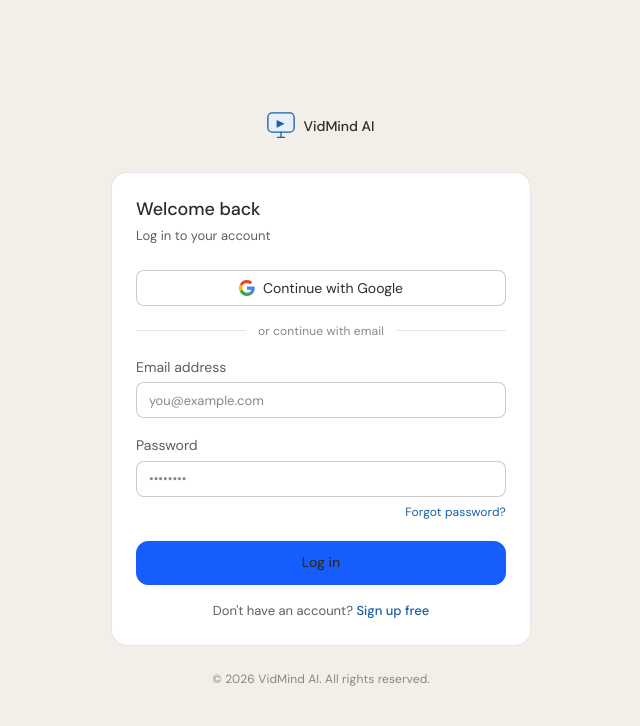
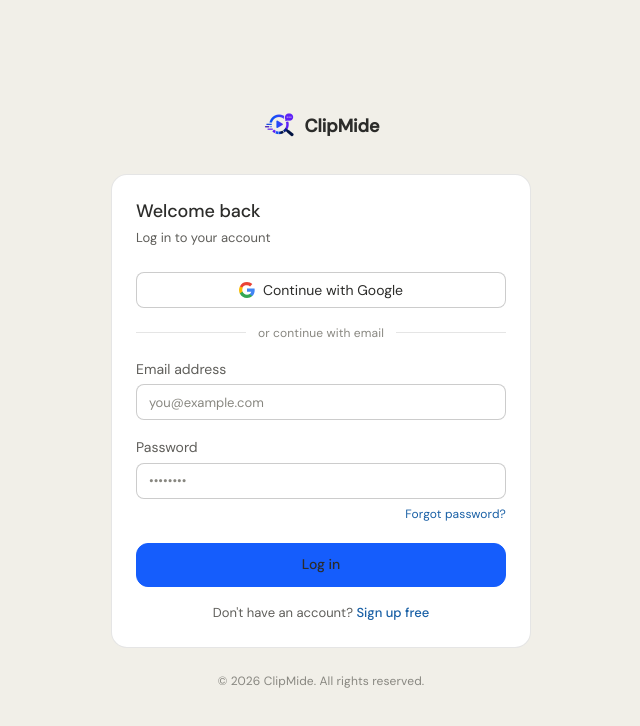
Before and after one commit to JesutofunmiOludu/YouTube_cutter, a Next.js app in the folder Frontend/youtube/: page /auth/login in a window 1280 px wide. Shown: the top 726 px of the page, without its empty margins (319-959 px from the left). Built offline with nearby package versions, Linux system fonts and the light colour scheme; no server answers.

Commit message:
fix(branding): unify ClipMide brand name and logo across all layouts, navs, footers, and page titles

```diff
--- a/Frontend/youtube/components/home/HomeCTA.tsx
+++ b/Frontend/youtube/components/home/HomeCTA.tsx
@@ -27,7 +27,7 @@
             className="text-gray-400 max-w-md mx-auto mb-12"
             style={{ fontSize: '16px', lineHeight: '1.7' }}
           >
-            Join 20,000+ creators, researchers, and students using VidMind
+            Join 20,000+ creators, researchers, and students using ClipMide
             to master complex topics faster than ever.
           </p>
 
--- a/Frontend/youtube/components/home/HomeFooter.tsx
+++ b/Frontend/youtube/components/home/HomeFooter.tsx
@@ -27,9 +27,9 @@
 
           {/* Brand */}
           <div className="sm:col-span-1">
-            <div className="flex items-center gap-2 text-gray-900 font-medium mb-4" style={{ fontSize: '14px' }}>
-              <LogoMark />
-              VidMind AI
+            <div className="flex items-center gap-2 text-gray-900 font-semibold mb-4" style={{ fontSize: '15px' }}>
+              <img src="/logo.png" alt="ClipMide Logo" className="w-5 h-5 object-contain" />
+              <span>ClipMide</span>
             </div>
             <p className="text-gray-600" style={{ fontSize: '13px', lineHeight: '1.6' }}>
               Intelligence for the visual era. We help you extract wisdom from pixels.
--- a/Frontend/youtube/components/home/HomeHero.tsx
+++ b/Frontend/youtube/components/home/HomeHero.tsx
@@ -60,7 +60,7 @@
         className="text-gray-600 max-w-xl mb-14"
         style={{ fontSize: '16px', lineHeight: '1.7' }}
       >
-        VidMind AI transforms hours of video into structured intelligence. Search
+        ClipMide transforms hours of video into structured intelligence. Search
         through content, extract insights, and master topics in minutes.
       </p>
 
--- a/Frontend/youtube/components/home/HomeNav.tsx
+++ b/Frontend/youtube/components/home/HomeNav.tsx
@@ -1,15 +1,5 @@
 // src/components/home/HomeNav.tsx — Server Component
 import Link from 'next/link'
-
-function LogoMark() {
-  return (
-    <svg width="22" height="22" viewBox="0 0 32 32" fill="none" aria-hidden="true">
-      <rect x="1" y="1" width="30" height="22" rx="5" fill="#E6F1FB" stroke="#378ADD" strokeWidth="1.5"/>
-      <path d="M12 29h8M16 23v6" stroke="#378ADD" strokeWidth="1.5" strokeLinecap="round"/>
-      <path d="M11 9l9 4.5-9 4.5V9z" fill="#378ADD"/>
-    </svg>
-  )
-}
 
 export function HomeNav() {
   return (
@@ -18,10 +8,10 @@
         {/* Logo */}
         <Link
           href="/"
-          className="flex items-center gap-2 text-heading-sm font-medium text-gray-900 hover:opacity-80 transition-opacity rounded-md focus-visible:outline-none"
+          className="flex items-center gap-2.5 text-heading-sm font-semibold text-gray-900 hover:opacity-80 transition-opacity rounded-md focus-visible:outline-none"
         >
-          <LogoMark />
-          VidMind AI
+          <img src="/logo.png" alt="ClipMide Logo" className="w-7 h-7 object-contain" />
+          <span>ClipMide</span>
         </Link>
 
         {/* Centered nav links */}
--- a/Frontend/youtube/components/layout/AppLayout.tsx
+++ b/Frontend/youtube/components/layout/AppLayout.tsx
@@ -29,11 +29,11 @@
     <div className="min-h-dvh w-full flex flex-col items-center justify-center bg-[var(--color-bg-tertiary)] px-4 py-10">
       <Link
         href="/"
-        className="flex items-center gap-2 mb-8 text-heading-sm font-medium text-[var(--color-text-primary)] hover:opacity-80 transition-opacity focus-visible:outline-none focus-visible:ring-2 focus-visible:ring-primary-200 rounded-md"
-        aria-label="VidMind AI — go to home"
+        className="flex items-center gap-2.5 mb-8 text-heading-sm font-semibold text-[var(--color-text-primary)] hover:opacity-80 transition-opacity focus-visible:outline-none focus-visible:ring-2 focus-visible:ring-primary-200 rounded-md"
+        aria-label="ClipMide — go to home"
       >
-        <LogoMark />
-        VidMind AI
+        <img src="/logo.png" alt="ClipMide Logo" className="w-8 h-8 object-contain" />
+        <span className="font-semibold text-lg">ClipMide</span>
       </Link>
 
       <div
@@ -44,7 +44,7 @@
       </div>
 
       <p className="mt-6 text-caption text-[var(--color-text-tertiary)] text-center">
-        © {new Date().getFullYear()} VidMind AI. All rights reserved.
+        © {new Date().getFullYear()} ClipMide. All rights reserved.
       </p>
     </div>
   )
--- a/Frontend/youtube/components/layout/AuthLayout.tsx
+++ b/Frontend/youtube/components/layout/AuthLayout.tsx
@@ -51,17 +51,17 @@
     <Link
       href="/"
       className={cn(
-        'flex items-center gap-2 mb-8',
-        'text-heading-sm text-[var(--color-text-primary)]',
+        'flex items-center gap-2.5 mb-8',
+        'text-heading-sm text-[var(--color-text-primary)] font-semibold',
         'hover:opacity-80 transition-opacity duration-fast',
         'focus-visible:outline-none focus-visible:ring-2',
         'focus-visible:ring-primary-200 focus-visible:ring-offset-2',
         'rounded-md',
       )}
-      aria-label="VidMind AI — go to home"
+      aria-label="ClipMide — go to home"
     >
-      <LogoMark />
-      <span className="font-medium">VidMind AI</span>
+      <img src="/logo.png" alt="ClipMide Logo" className="w-8 h-8 object-contain" />
+      <span className="font-semibold text-lg">ClipMide</span>
     </Link>
 
     {/* Card */}
@@ -74,7 +74,7 @@
 
     {/* Footer */}
     <p className="mt-6 text-caption text-[var(--color-text-tertiary)] text-center">
-      © {new Date().getFullYear()} VidMind AI. All rights reserved.
+      © {new Date().getFullYear()} ClipMide. All rights reserved.
     </p>
   </div>
 )
--- a/Frontend/youtube/components/layout/Topbar.tsx
+++ b/Frontend/youtube/components/layout/Topbar.tsx
@@ -104,7 +104,13 @@
 
 export function Topbar({ user, onSignOut }: TopbarProps) {
   return (
-    <header className="flex items-center gap-3 h-[var(--topbar-height)] px-4 shrink-0 bg-[var(--color-bg-primary)] border-b border-[var(--color-border-tertiary)] sticky top-0 z-sticky">
+    <header className="flex items-center justify-between gap-3 h-[var(--topbar-height)] px-4 shrink-0 bg-[var(--color-bg-primary)] border-b border-[var(--color-border-tertiary)] sticky top-0 z-sticky">
+      {/* Mobile Brand Header */}
+      <Link href="/dashboard" className="md:hidden flex items-center gap-2 text-body-md font-semibold text-[var(--color-text-primary)] hover:opacity-80 transition-opacity">
+        <img src="/logo.png" alt="ClipMide Logo" className="w-6 h-6 object-contain" />
+        <span>ClipMide</span>
+      </Link>
+
       <div className="flex items-center gap-1 shrink-0 ml-auto">
         <button
           aria-label="Notifications"
--- a/Frontend/youtube/components/ui/PageLoader.tsx
+++ b/Frontend/youtube/components/ui/PageLoader.tsx
@@ -29,17 +29,11 @@
 // ------------------------------------------------------------
 
 const LogoMark: React.FC = () => (
-  <svg
-    width="32"
-    height="32"
-    viewBox="0 0 32 32"
-    fill="none"
-    aria-hidden="true"
-  >
-    <rect x="1" y="1" width="30" height="22" rx="5" fill="#E6F1FB" stroke="#185FA5" strokeWidth="1.5"/>
-    <path d="M12 29h8M16 23v6" stroke="#185FA5" strokeWidth="1.5" strokeLinecap="round"/>
-    <path d="M11 9l9 4.5-9 4.5V9z" fill="#185FA5"/>
-  </svg>
+  <img
+    src="/logo.png"
+    alt="ClipMide"
+    className="w-10 h-10 object-contain animate-pulse"
+  />
 )
 
 // ------------------------------------------------------------
--- a/Frontend/youtube/pages/_app.tsx
+++ b/Frontend/youtube/pages/_app.tsx
@@ -1,4 +1,5 @@
 import { useEffect, ReactElement, ReactNode } from "react";
+import Head from "next/head";
 import "@/index.css";
 import type { AppProps } from "next/app";
 import type { NextPage } from "next";
@@ -31,6 +32,11 @@
 
   return (
     <QueryProvider>
+      <Head>
+        <title>ClipMide</title>
+        <meta name="application-name" content="ClipMide" />
+        <link rel="icon" href="/logo.png" />
+      </Head>
       <ToastProvider>
         {getLayout(<Component {...pageProps} />)}
       </ToastProvider>
--- a/Frontend/youtube/src/components/home/HomeNav.tsx
+++ /dev/null
@@ -1,34 +0,0 @@
-// src/components/home/HomeNav.tsx — Server Component
-import Link  from 'next/link'
-
-export function HomeNav() {
-  return (
-    <header className="sticky top-0 z-sticky bg-white backdrop-blur-sm border-b border-gray-300">
-      <div className="max-w-content mx-auto px-6 h-14 flex items-center justify-between gap-4">
-        <Link
-          href="/"
-          className="flex items-center gap-2.5 text-heading-sm font-bold text-primary-600 hover:opacity-80 transition-opacity rounded-md focus-visible:outline-none focus-visible:ring-2 focus-visible:ring-blue-200"
-        >
-          <img src="/logo.png" alt="ClipMide logo" width={28} height={28} style={{ width: 28, height: 28, objectFit: 'contain' }} />
-          ClipMide
-        </Link>
-        <nav className="hidden md:flex items-center gap-6">
-          {['Features', 'Pricing'].map((item) => (
-            <Link key={item} href={`/${item.toLowerCase()}`}
-              className="text-body-sm text-gray-700 hover:text-gray-900 transition-colors">
-              {item}
-            </Link>
-          ))}
-        </nav>
-        <div className="flex items-center gap-2">
-          <Link href="/login" className="hidden sm:inline-flex items-center h-9 px-4 rounded-md text-body-sm font-medium text-gray-900 border border-gray-400 hover:bg-gray-50 transition-colors">
-            Log in
-          </Link>
-          <Link href="/register" className="inline-flex items-center h-9 px-4 rounded-md text-body-sm font-medium text-white bg-blue-600 border border-blue-600 hover:bg-blue-800 transition-colors">
-            Sign up free
-          </Link>
-        </div>
-      </div>
-    </header>
-  )
-}
```
